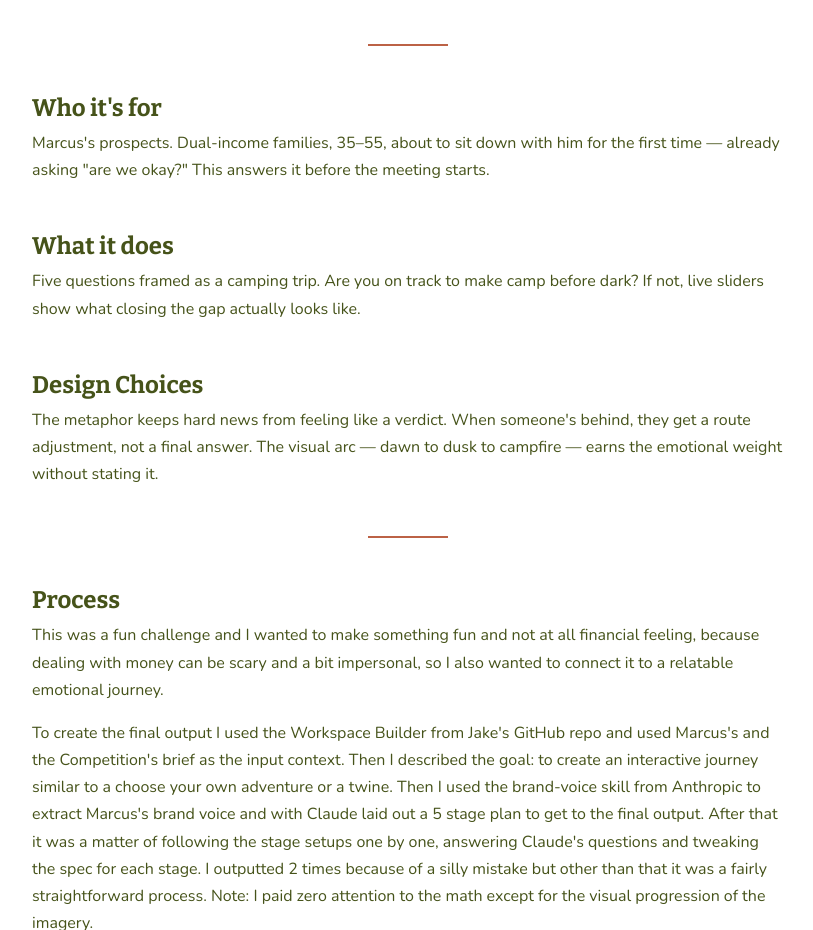
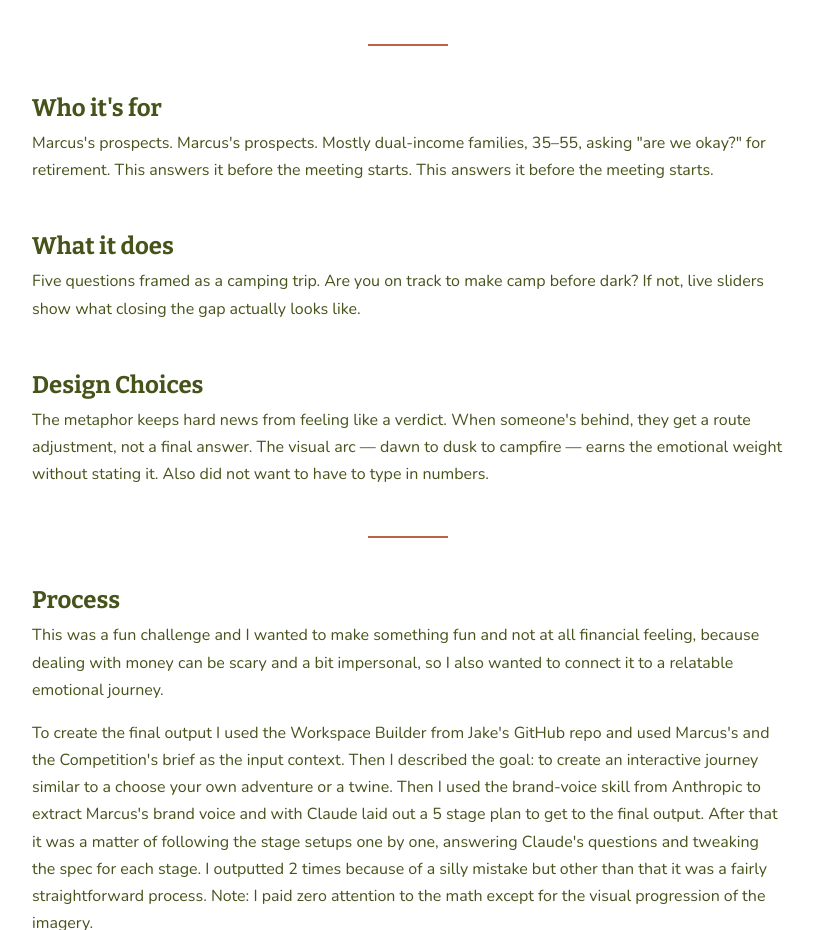
Before and after one commit to rocleemusic/marcus-retirement-tool, a plain HTML site: page index.html in a window 1280 px wide. Shown: the part 860-1790 px from the top of the page, without its empty margins (232-1045 px from the left). Drawn offline with nearby package versions, Linux system fonts and the light colour scheme.

Commit message:
text update

```diff
--- a/index.html
+++ b/index.html
@@ -581,7 +581,7 @@
 
       <section id="who" class="content-section">
         <h2 class="section-header">Who it's for</h2>
-        <p class="section-body">Marcus's prospects. Dual-income families, 35–55, about to sit down with him for the first time — already asking "are we okay?" This answers it before the meeting starts.</p>
+        <p class="section-body">Marcus's prospects. Marcus's prospects. Mostly dual-income families, 35–55, asking "are we okay?" for retirement. This answers it before the meeting starts. This answers it before the meeting starts.</p>
       </section>
 
       <section id="what" class="content-section">
@@ -591,7 +591,7 @@
 
       <section id="design" class="content-section">
         <h2 class="section-header">Design Choices</h2>
-        <p class="section-body">The metaphor keeps hard news from feeling like a verdict. When someone's behind, they get a route adjustment, not a final answer. The visual arc — dawn to dusk to campfire — earns the emotional weight without stating it.</p>
+        <p class="section-body">The metaphor keeps hard news from feeling like a verdict. When someone's behind, they get a route adjustment, not a final answer. The visual arc — dawn to dusk to campfire — earns the emotional weight without stating it. Also did not want to have to type in numbers.</p>
       </section>
 
     </div><!-- /content-sections -->
```
Also changed, not shown: 1 other file.
